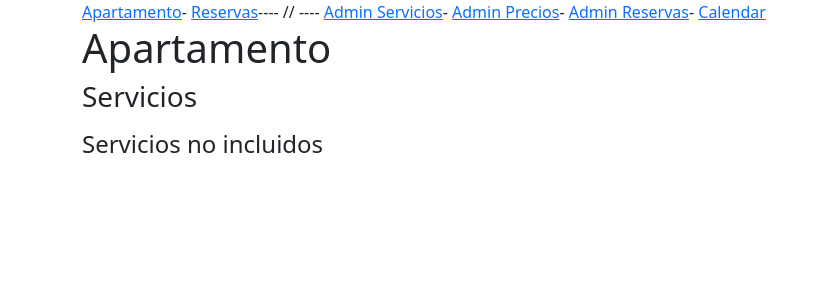
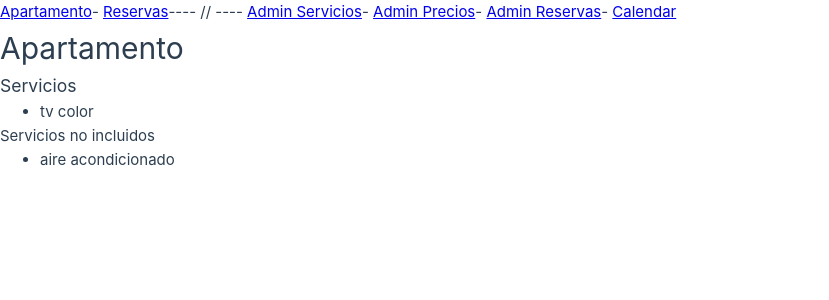
Before and after one commit to rubenhierro/itacademy-vue-sprint9, a Vue app: page / in a window 1280 px wide. Shown: the top 300 px of the page, without its empty margins (0-829 px from the left). Built offline with nearby package versions, Linux system fonts and the light colour scheme.

Commit message:
Services object

```diff
--- a/src/main.js
+++ b/src/main.js
@@ -4,8 +4,8 @@ import { createPinia } from "pinia";
 import App from "./App.vue";
 import router from "./router";
 
-import "bootstrap/scss/bootstrap.scss";
-import "bootstrap-icons/font/bootstrap-icons.css";
+// import "bootstrap/scss/bootstrap.scss";
+// import "bootstrap-icons/font/bootstrap-icons.css";
 
 const app = createApp(App);
 
--- a/src/stores/ApartmentStore.js
+++ b/src/stores/ApartmentStore.js
@@ -3,18 +3,15 @@ import { defineStore } from 'pinia'
 export const useApartmentStore = defineStore({
   id: 'apartment',
   state: () => ({
-    services: [],
-    servicesNotInluded: []
+    services: [{name: 'tv color', isActive: true}, {name: 'aire acondicionado', isActive: false}],
   }),
   getters: {
-    // doubleCount: (state) => state.counter * 2
+    enabledServices: (state) => state.services.filter((i) => i.isActive),
+    disabledServices: (state) => state.services.filter((i) => i.isActive === false)
   },
   actions: {
     addService(service) {
       this.services = [...this.services, service]
     },
-    addServiceNotIncluded(service) {
-      this.servicesNotInluded = [...this.servicesNotInluded, service]
-    }
   }
 })
--- a/src/views/Apartment.vue
+++ b/src/views/Apartment.vue
@@ -3,7 +3,7 @@ import { useApartmentStore } from '../stores/ApartmentStore';
 import { storeToRefs } from 'pinia';
 
 const store = useApartmentStore()
-const { services, servicesNotInluded } = storeToRefs(store)
+const { enabledServices, disabledServices } = storeToRefs(store)
 </script>
 
 <template>
@@ -11,11 +11,11 @@ const { services, servicesNotInluded } = storeToRefs(store)
     <h1>Apartamento</h1>
     <h3>Servicios</h3>
     <ul>
-      <li v-for="service of services" key="key">{{ service }}</li>
+      <li v-for="service of enabledServices" key="key">{{ service.name }}</li>
     </ul>
     <h4>Servicios no incluidos</h4>
     <ul>
-      <li v-for="service of servicesNotInluded" key="key">{{ service }}</li>
+      <li v-for="service of disabledServices" key="key">{{ service.name }}</li>
     </ul>
   </div>
 </template>
--- a/src/views/admin/Services.vue
+++ b/src/views/admin/Services.vue
@@ -4,19 +4,15 @@ import { useApartmentStore } from '../../stores/ApartmentStore';
 import { storeToRefs } from 'pinia';
 
 const store = useApartmentStore()
-const { services, servicesNotInluded } = storeToRefs(store)
+const { enabledServices, disabledServices } = storeToRefs(store)
 const service = ref(null)
-const serviceNotIncluded = ref(null)
+const enabled = false
 
 function addService() {
   store.addService(service.value)
   service.value = ''
 }
 
-function addServiceNotIncluded() {
-  store.addServiceNotIncluded(serviceNotIncluded.value)
-  serviceNotIncluded.value = ''
-}
 </script>
 <template>
   <div class="container">
@@ -24,23 +20,21 @@ function addServiceNotIncluded() {
       <h1>Admin Services</h1>
       <form @submit.prevent="addService">
         <input type="text" v-model="service" placeholder="Servicio" />
+        <input type="checkbox" name="enabled" v-model="enabled" />
+        <label for="enabled">{{ enabled === true ? "Activo" : "Inactivo" }}</label>
+
         <button type="submit">Add</button>
       </form>
-      <form @submit.prevent="addServiceNotIncluded">
-        <input type="text" v-model="serviceNotIncluded" placeholder="Servicio no incluido" />
-        <button type="submit">Add</button>
-      </form>
-      <div></div>
     </div>
 
     <div>
       <h3>Servicios</h3>
       <ul>
-        <li v-for="service of services" key="key">{{ service }}</li>
+        <li v-for="service of enabledServices" key="key">{{ service.name }}</li>
       </ul>
       <h4>Servicios no incluidos</h4>
       <ul>
-        <li v-for="service of servicesNotInluded" key="key">{{ service }}</li>
+        <li v-for="service of disabledServices" key="key">{{ service.name }}</li>
       </ul>
     </div>
   </div>
```
